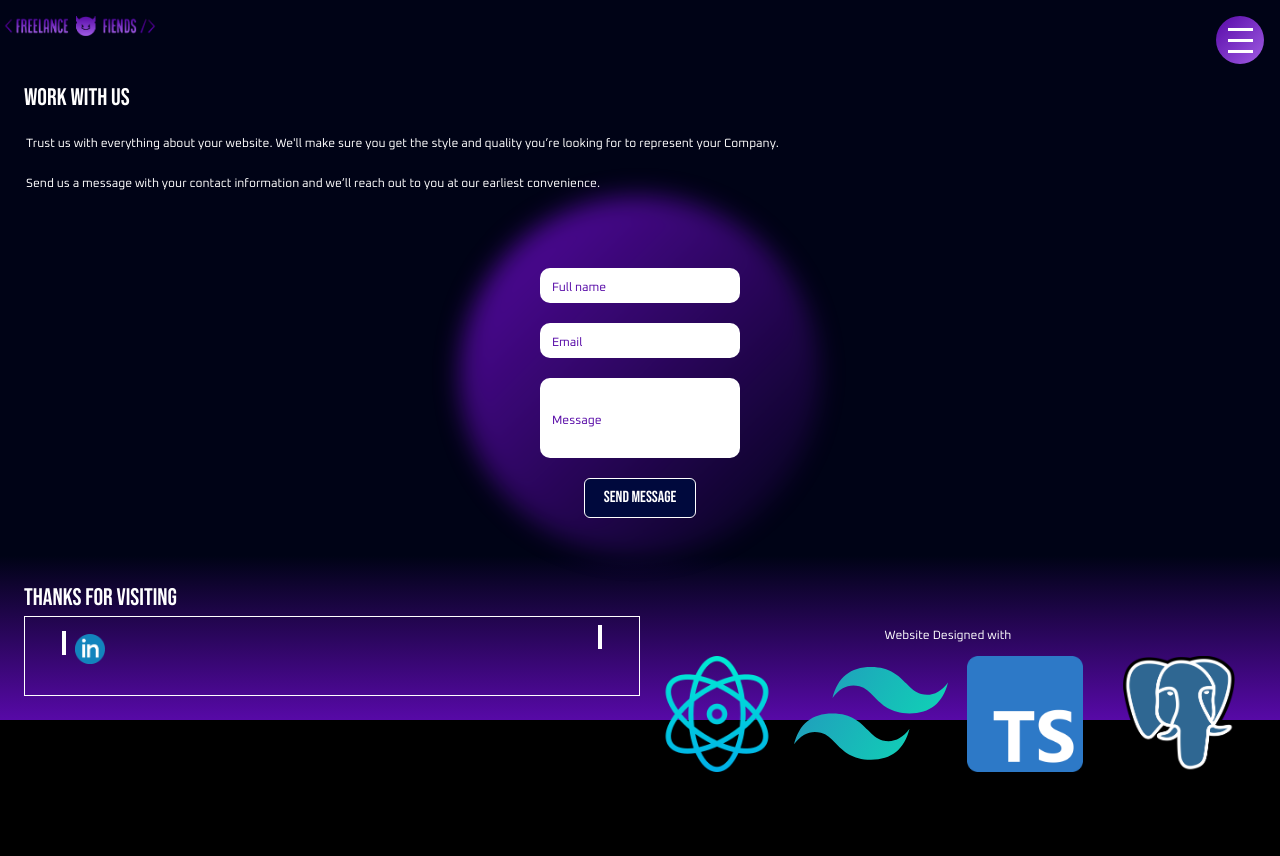
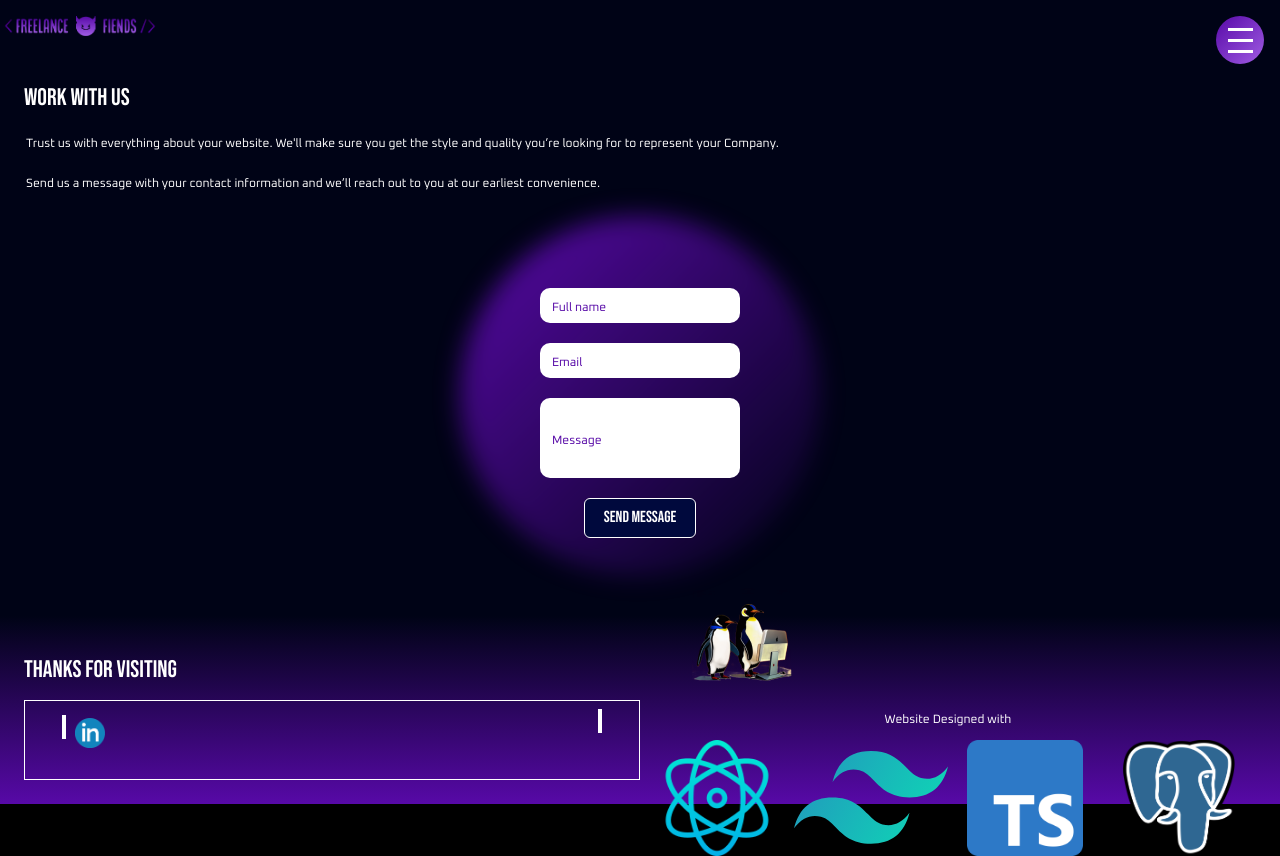
Before and after one commit to Matthewleslie12/FLF, a React (Vite) app: page / in a window 1280 px wide. Before the commit the page ends 800 px from the top, so only its background shows below. Built offline with nearby package versions, Linux system fonts and the light colour scheme.

Commit message:
Create conglomerated section for lower seciton (workWithUs, contactForm, footer)

```diff
--- a/src/components/ContactForm/ContactForm.tsx
+++ b/src/components/ContactForm/ContactForm.tsx
@@ -1,6 +1,6 @@
 const ContactForm = () => {
     return (
-        <section className="relative w-auto h-[22.5rem]">
+        <section className="relative w-auto h-[22.5rem] mt-[20px]">
             <div className="flex align-middle justify-center w-auto">
                 <div className="absolute z-0 mx-auto inset-0 w-[22.5rem] h-[22.5rem] rounded-full footer-gradient blur-md">
                 </div>
--- a/src/components/Footer/Footer.tsx
+++ b/src/components/Footer/Footer.tsx
@@ -6,8 +6,8 @@ import PingPong from '../PingPong/PingPong';
 
 const Footer = () => {
     return (
-        <section className="flex-col footer-gradient-2 text-xs px-[1.5rem] py-[1.5rem] ">
-            <h1 className="text-white font-bebas">
+        <section className="flex-col footer-gradient-2 text-xs px-[1.5rem] py-[1.5rem] mt-[40px]">
+            <h1 className="text-white font-bebas my-3">
                 THANKS FOR VISITING
             </h1>
             <div className="flex justify-between ">
--- /dev/null
+++ b/src/components/LowerSection/LowerSection.tsx
@@ -0,0 +1,17 @@
+import Footer from "../Footer/Footer";
+import ContactForm from "../ContactForm/ContactForm";
+import WorkWithUs from "../WorkWithUs.tsx/WorkWithUs";
+import penguin from '../../assets/Tech-icons/Hotpot 1.png'
+
+const LowerSection = () => {
+    return (
+        <section className="flex-col relative">
+            <WorkWithUs />
+            <ContactForm />
+            <Footer />
+            <img src={penguin} alt="" className="absolute bg-transparent bottom-[9%] left-[51%]"></img>
+        </section>
+    )
+}
+
+export default LowerSection;
--- a/src/pages/HomePage.tsx
+++ b/src/pages/HomePage.tsx
@@ -1,15 +1,11 @@
 import NavBar from "../components/Nav/NavBar";
-import ContactForm from "../components/ContactForm/ContactForm";
-import WorkWithUs from "../components/WorkWithUs.tsx/WorkWithUs";
-import Footer from "../components/Footer/Footer";
+import LowerSection from "../components/LowerSection/LowerSection";
 
 const HomePage = () => {
   return (
     <div className="">
       <NavBar />
-      <WorkWithUs />
-      <ContactForm />
-      <Footer />
+      <LowerSection />
     </div>
   );
 };
```
Also changed, not shown: src/assets/Tech-icons/Hotpot 1.png (added).
